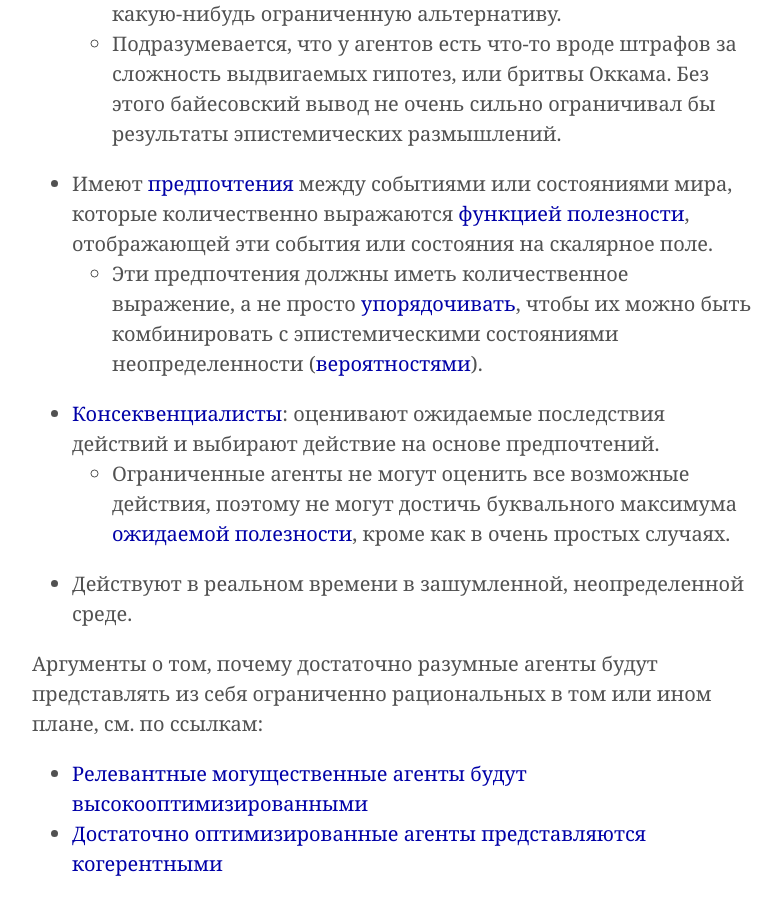
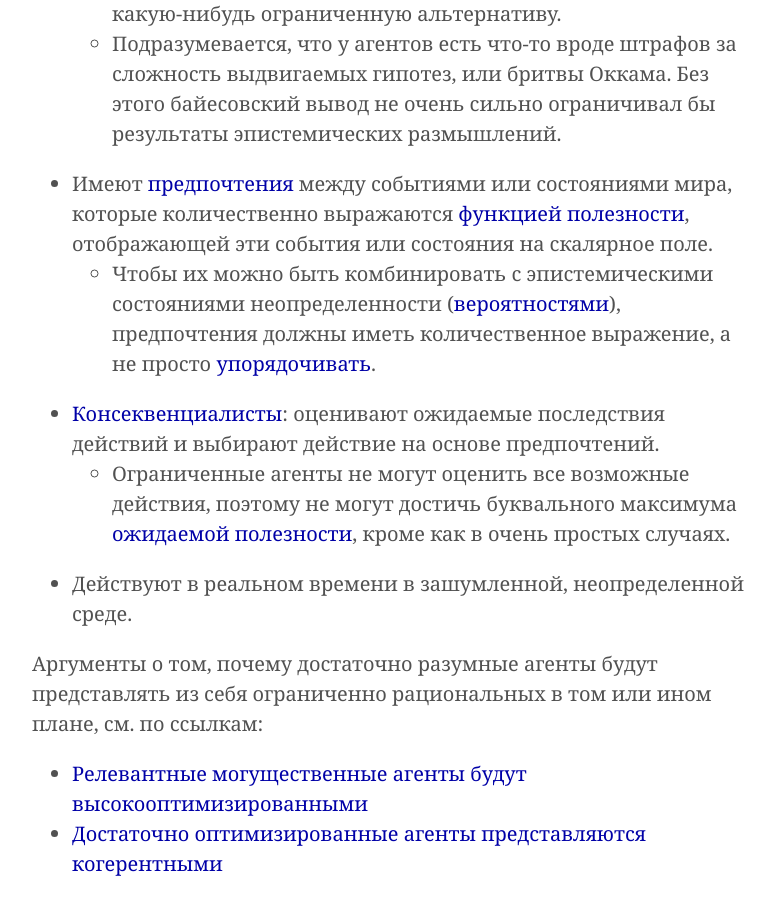
Before and after one commit to Arbital-RU/arbital-ru.github.io, a Jekyll site: the page built from _posts/2024-06-01-standard_agent.md, in a window 1280 px wide and 900 px high, scrolled down 402 px. Shown: the whole window, without its empty margins (248-1029 px from the left). Built offline with Jekyll 4.4.1, drawn with Linux system fonts in a browser that asks for light colours.

Commit message:
Update 2024-06-01-standard_agent.md

```diff
--- a/_posts/2024-06-01-standard_agent.md
+++ b/_posts/2024-06-01-standard_agent.md
@@ -12,7 +12,7 @@ excerpt: "Ограниченно рациональные, экономичес
   - Идеальный алгоритм обновления — [байесовский вывод][bayes_update], но он требует слишком много вычислительной мощности, поэтому ограниченным агентам приходится использовать какую-нибудь ограниченную альтернативу.
   - Подразумевается, что у агентов есть что-то вроде штрафов за сложность выдвигаемых гипотез, или бритвы Оккама. Без этого байесовский вывод не очень сильно ограничивал бы результаты эпистемических размышлений.
 - Имеют [предпочтения][preference_framework] между событиями или состояниями мира, которые количественно выражаются [функцией полезности][utility_function], отображающей эти события или состояния на скалярное поле.
-  - Эти предпочтения должны иметь количественное выражение, а не просто [упорядочивать][order_relation], чтобы их можно быть комбинировать с эпистемическими состояниями неопределенности ([вероятностями][probability]).
+  - Чтобы их можно быть комбинировать с эпистемическими состояниями неопределенности ([вероятностями][probability]), предпочтения должны иметь количественное выражение, а не просто [упорядочивать][order_relation].
 - [Консеквенциалисты][consequentialist]\: оценивают ожидаемые последствия действий и выбирают действие на основе предпочтений.
   - Ограниченные агенты не могут оценить все возможные действия, поэтому не могут достичь буквального максимума [ожидаемой полезности][expected_utility], кроме как в очень простых случаях.
 - Действуют в реальном времени в зашумленной, неопределенной среде.
```
